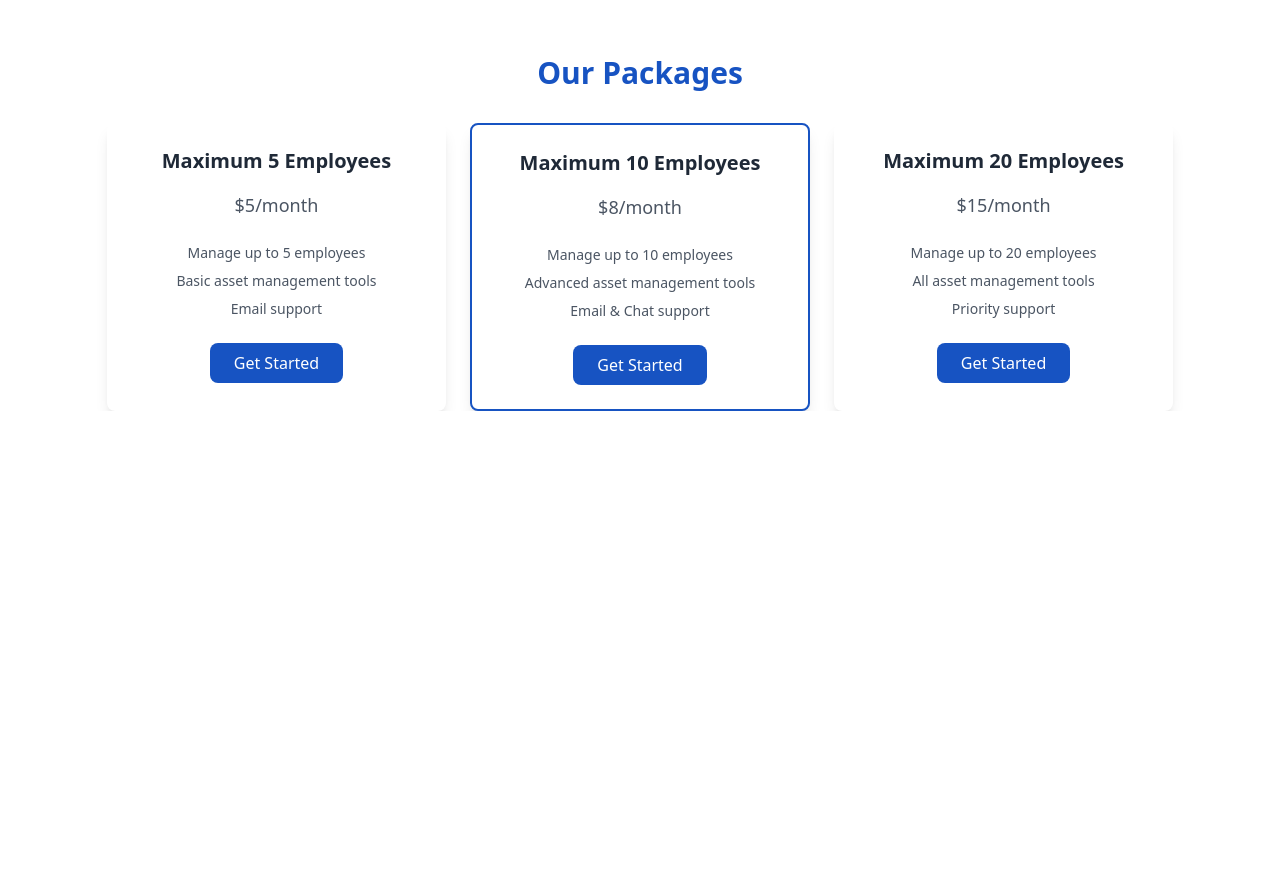
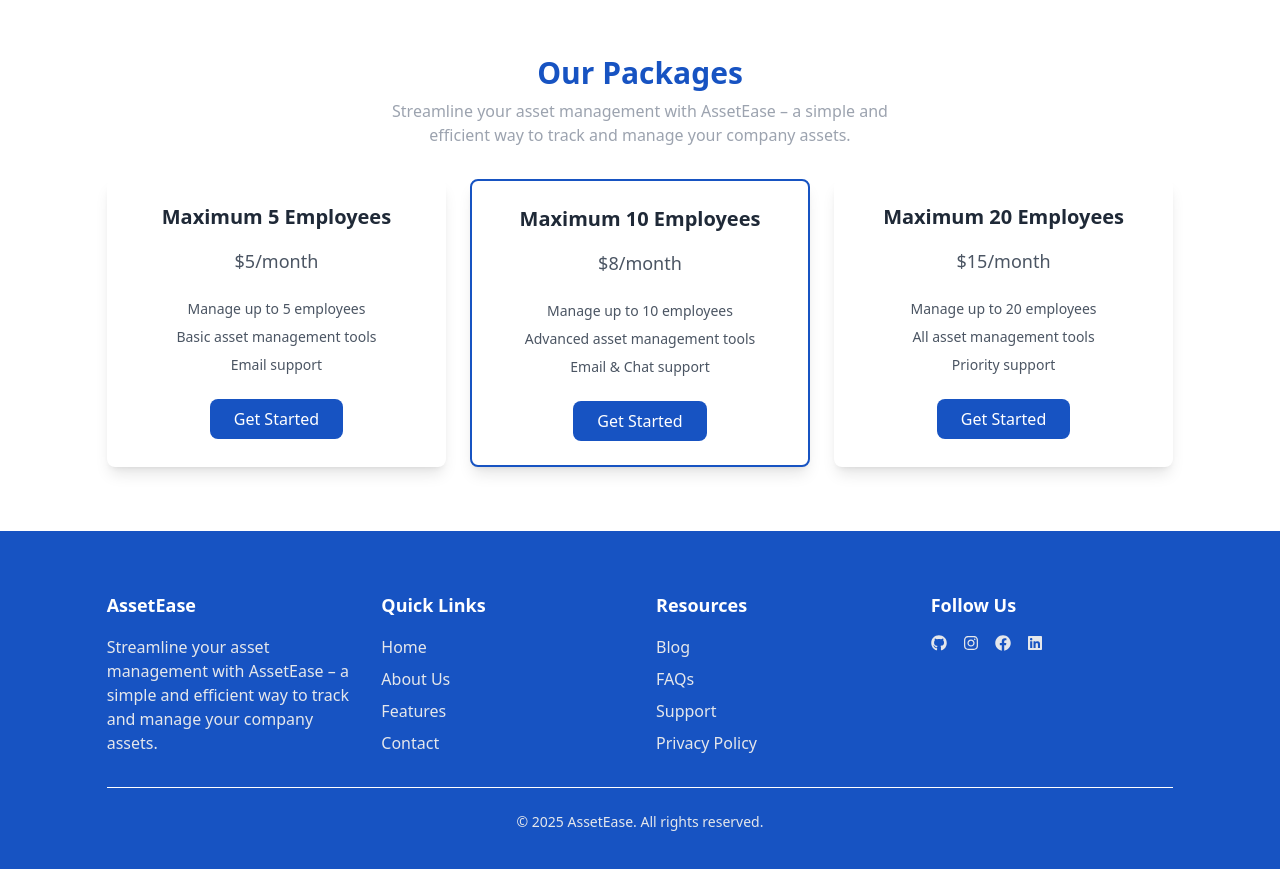
Before and after one commit to TamimAhmedCD/asset-ease, a React (Vite) app: page / in a window 1280 px wide. Shown: the part 1067-1936 px from the top of the page. Before the commit the page ends 1478 px from the top, so only its background shows below. Built offline with nearby package versions, Linux system fonts and the light colour scheme.

Commit message:
Footer section done

```diff
--- /dev/null
+++ b/src/Components/Footer/Footer.jsx
@@ -0,0 +1,98 @@
+import { FaFacebook, FaGithub, FaInstagram, FaLinkedin } from "react-icons/fa";
+
+const Footer = () => {
+  return (
+    <div className="mt-16">
+      <footer className="bg-[#1753c2] text-white py-10">
+        <div className="w-11/12 md:w-10/12 mx-auto mt-5">
+          <div className="grid grid-cols-1 lg:grid-cols-4 md:grid-cols-3 gap-8">
+            {/* Logo and About */}
+            <div>
+              <h2 className="text-lg font-bold mb-4">AssetEase</h2>
+              <p className="text-gray-200">
+                Streamline your asset management with AssetEase – a simple and
+                efficient way to track and manage your company assets.
+              </p>
+            </div>
+            {/* Quick Links */}
+            <div>
+              <h3 className="text-lg font-semibold mb-4">Quick Links</h3>
+              <ul className="space-y-2">
+                <li>
+                  <a href="#" className="text-gray-200 hover:text-white">
+                    Home
+                  </a>
+                </li>
+                <li>
+                  <a href="#" className="text-gray-200 hover:text-white">
+                    About Us
+                  </a>
+                </li>
+                <li>
+                  <a href="#" className="text-gray-200 hover:text-white">
+                    Features
+                  </a>
+                </li>
+                <li>
+                  <a href="#" className="text-gray-200 hover:text-white">
+                    Contact
+                  </a>
+                </li>
+              </ul>
+            </div>
+            {/* Resources */}
+            <div>
+              <h3 className="text-lg font-semibold mb-4">Resources</h3>
+              <ul className="space-y-2">
+                <li>
+                  <a href="#" className="text-gray-200 hover:text-white">
+                    Blog
+                  </a>
+                </li>
+                <li>
+                  <a href="#" className="text-gray-200 hover:text-white">
+                    FAQs
+                  </a>
+                </li>
+                <li>
+                  <a href="#" className="text-gray-200 hover:text-white">
+                    Support
+                  </a>
+                </li>
+                <li>
+                  <a href="#" className="text-gray-200 hover:text-white">
+                    Privacy Policy
+                  </a>
+                </li>
+              </ul>
+            </div>
+            {/* Social Media */}
+            <div>
+              <h3 className="text-lg font-semibold mb-4">Follow Us</h3>
+              <div className="flex space-x-4">
+                <a href="https://github.com/TamimAhmedCD" target="_blank" className="text-gray-200 hover:text-white">
+                <FaGithub />
+                </a>
+                <a href="https://www.instagram.com/_https.tamim/" target="_blank" className="text-gray-200 hover:text-white">
+                <FaInstagram />
+                </a>
+                <a href="https://www.facebook.com/tamim.ahmed.360496" target="_blank" className="text-gray-200 hover:text-white">
+                <FaFacebook />
+                </a>
+                <a href="https://www.linkedin.com/in/tamim-ahmed-dev/" target="_blank" className="text-gray-200 hover:text-white">
+                <FaLinkedin />
+                </a>
+              </div>
+            </div>
+          </div>
+
+          <div className="mt-8 border-t border-white pt-6 text-center text-gray-200 text-sm">
+            <p>© 2025 AssetEase. All rights reserved.</p>
+          </div>
+        </div>
+      </footer>
+    </div>
+  );
+};
+
+export default Footer;
--- a/src/Components/Navbar/Navbar.jsx
+++ b/src/Components/Navbar/Navbar.jsx
@@ -19,16 +19,19 @@ const Navbar = () => {
 
   return (
     // nav bar
-    <nav className="py-2 shadow-md static z-10 top-0">
+    <nav className="py-2 shadow-md sticky z-10 top-0 bg-white">
       {/* nav content */}
       <div className="w-11/12 md:w-10/12 mx-auto flex items-center justify-between">
         {/* Logo */}
+        <a href="#">
+          {" "}
           <div className="flex items-center">
             <img src={logo} alt="" width="70px" />
             <h1 className="text-2xl font-bold text-[#1753c2] sm:block hidden">
               AssetEase
             </h1>
           </div>
+        </a>
         {/* nav list */}
         <div className="gap-3 md:flex items-center hidden ">
           <NavLink to="/" className="font-semibold">
--- a/src/Components/Packages/Packages.jsx
+++ b/src/Components/Packages/Packages.jsx
@@ -5,9 +5,13 @@ const Packages = () => {
     <div className="w-11/12 md:w-10/12 mx-auto mt-10">
       <div>
         <div className="">
-          <h2 className="text-3xl font-bold text-[#1753c2] text-center mb-8">
+          <h2 className="text-3xl font-bold text-[#1753c2] text-center mb-2">
             Our Packages
           </h2>
+          <p className="text-gray-400 mb-8 text-center lg:w-2/4 md:w-3/4 mx-auto">
+            Streamline your asset management with AssetEase – a simple and
+            efficient way to track and manage your company assets.
+          </p>
           <div className="grid grid-cols-1 md:grid-cols-2 lg:grid-cols-3 gap-6">
             {/* Card 1 */}
             <div className="bg-white shadow-lg rounded-lg p-6 text-center">
--- a/src/Pages/Home/Home.jsx
+++ b/src/Pages/Home/Home.jsx
@@ -3,6 +3,7 @@ import Navbar from "../../Components/Navbar/Navbar";
 import Hero from "../../Components/Hero/Hero";
 import About from "../../Components/About/About";
 import Packages from "../../Components/Packages/Packages";
+import Footer from "../../Components/Footer/Footer";
 
 const Home = () => {
   return (
@@ -14,6 +15,7 @@ const Home = () => {
       <Hero />
       <About />
       <Packages />
+      <Footer />
     </div>
   );
 };
```
Lines whose indentation alone changed are shown as unchanged.
